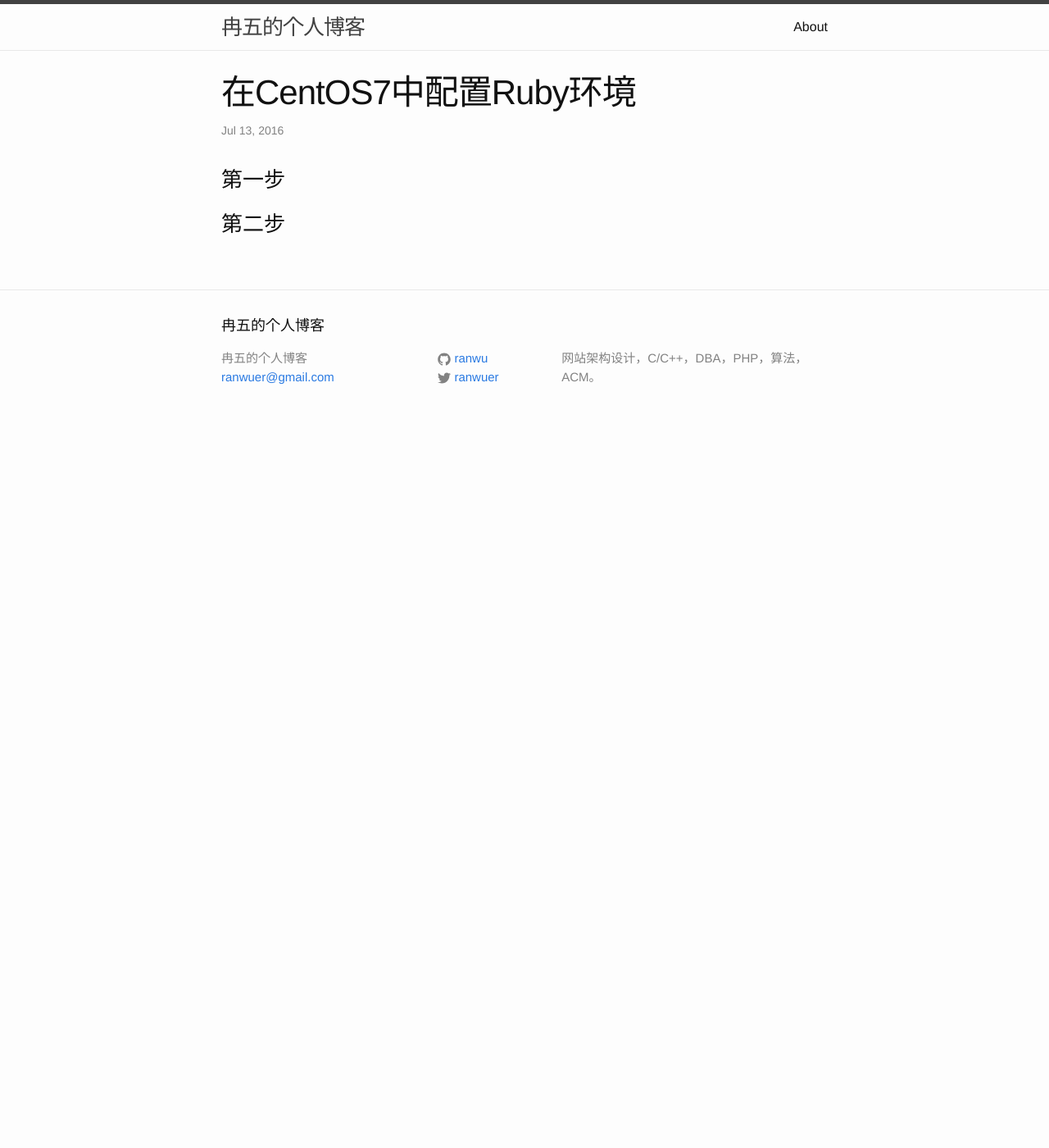
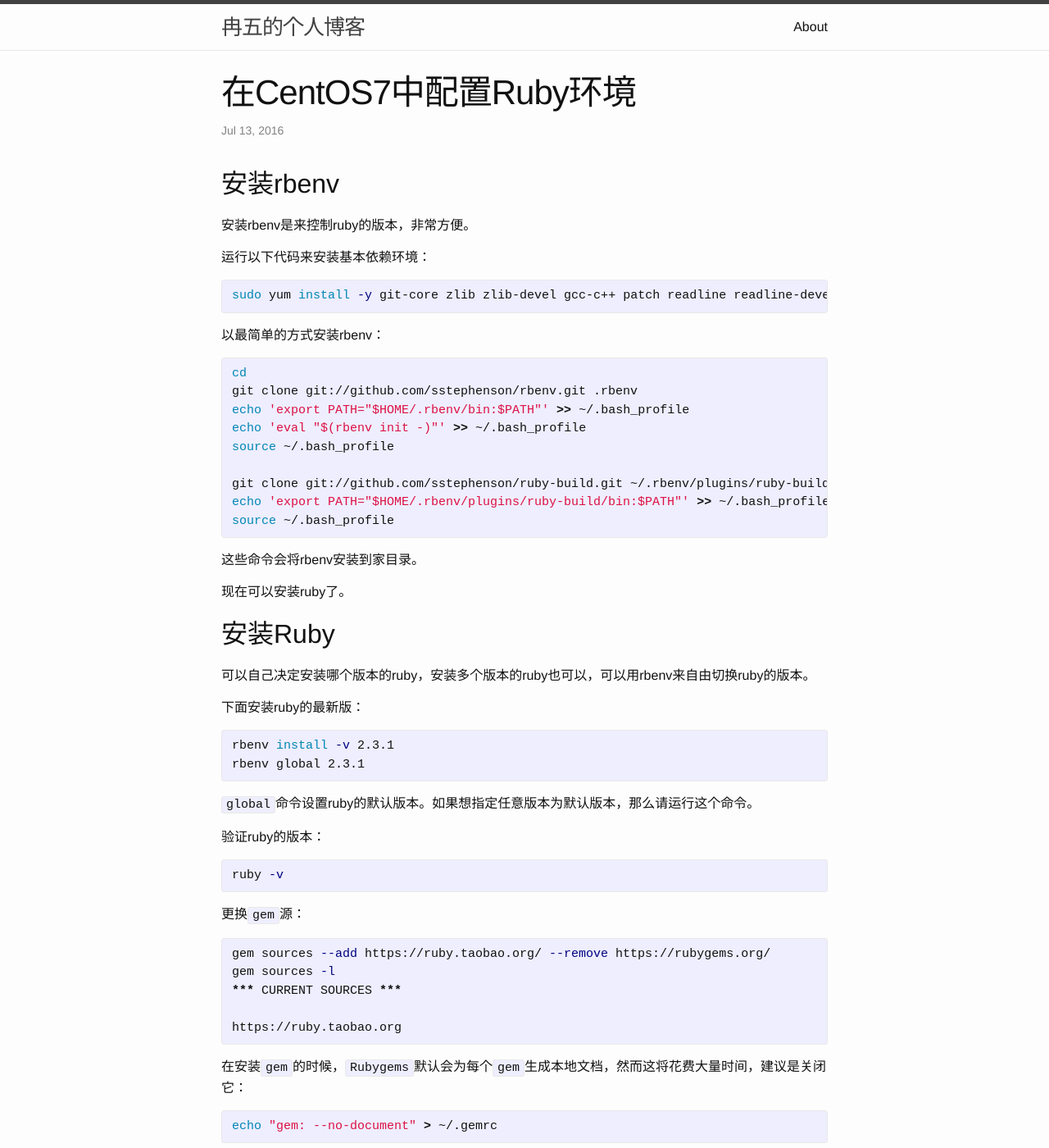
Before and after one commit to ranwu/ranwu.github.io, a Jekyll site: the page built from _posts/2016-07-14-ruby-environment-in-centos7.md, in a window 1280 px wide and 1400 px high. Shown: the whole window at 82% size. Built offline with Jekyll 4.4.1, drawn with Linux system fonts in a browser that asks for light colours; some of the changed text lies outside the part shown.

Commit message:
在Centos7中配置Ruby环境

```diff
--- a/_posts/2016-07-14-ruby-environment-in-centos7.md
+++ b/_posts/2016-07-14-ruby-environment-in-centos7.md
@@ -3,8 +3,123 @@ layout: post
 title:  "在CentOS7中配置Ruby环境"
 date:   2016-07-14 01:07:33 +0800
 categories: work
+tags: ruby, ruby on rails, nodejs
+excerpt: 本文主要介绍了Ruby on Rails在Centos7环境下的搭建，主要运用了rbenv来管理和安装ruby。同时也介绍了Nodejs的安装方法，主要参考了官方的安装方法，使用nvm来管理和安装Nodejs，也是非常简单的，希望对大家有用！
 ---
 
-### 第一步
+## 安装rbenv
+安装rbenv是来控制ruby的版本，非常方便。
 
-### 第二步
+运行以下代码来安装基本依赖环境：
+{% highlight shell %}
+sudo yum install -y git-core zlib zlib-devel gcc-c++ patch readline readline-devel libyaml-devel libffi-devel openssl-devel make bzip2 autoconf automake libtool bison curl sqlite-devel
+{% endhighlight %}
+
+以最简单的方式安装rbenv：
+{% highlight shell %}
+cd
+git clone git://github.com/sstephenson/rbenv.git .rbenv
+echo 'export PATH="$HOME/.rbenv/bin:$PATH"' >> ~/.bash_profile
+echo 'eval "$(rbenv init -)"' >> ~/.bash_profile
+source ~/.bash_profile
+
+git clone git://github.com/sstephenson/ruby-build.git ~/.rbenv/plugins/ruby-build
+echo 'export PATH="$HOME/.rbenv/plugins/ruby-build/bin:$PATH"' >> ~/.bash_profile
+source ~/.bash_profile
+{% endhighlight %}
+
+这些命令会将rbenv安装到家目录。
+
+现在可以安装ruby了。
+
+## 安装Ruby
+可以自己决定安装哪个版本的ruby，安装多个版本的ruby也可以，可以用rbenv来自由切换ruby的版本。
+
+下面安装ruby的最新版：
+{% highlight shell %}
+rbenv install -v 2.3.1
+rbenv global 2.3.1
+{% endhighlight %}
+
+`global`命令设置ruby的默认版本。如果想指定任意版本为默认版本，那么请运行这个命令。
+
+验证ruby的版本：
+{% highlight shell %}
+ruby -v
+{% endhighlight %}
+
+更换`gem`源：
+{% highlight shell %}
+gem sources --add https://ruby.taobao.org/ --remove https://rubygems.org/
+gem sources -l
+*** CURRENT SOURCES ***
+
+https://ruby.taobao.org
+{% endhighlight %}
+
+在安装`gem`的时候，`Rubygems`默认会为每个`gem`生成本地文档，然而这将花费大量时间，建议是关闭它：
+
+{% highlight shell %}
+echo "gem: --no-document" > ~/.gemrc
+{% endhighlight %}
+
+安装`bundler gem`来管理应用依赖：
+{% highlight shell %}
+gem install bundler
+{% endhighlight%}
+
+## 安装Rails
+安装`rails 5.0`
+{% highlight shell %}
+gem install rails -v 5.0.0
+{% endhighlight%}
+
+如果你安装了新版本的`Ruby`或包含命令`gem`，那么需要执行`rehash`子命令，作用是为所有被`rbenv`所知道的`Ruby`命令安装中间件（shims）：
+{% highlight shell %}
+rbenv rehash
+{% endhighlight%}
+
+查看`rails`的版本
+{% highlight shell %}
+rails -v
+{% endhighlight%}
+
+## 安装JavaScript运行时环境
+有些`Rails`功能需要JavaScript运行环境，比如`Asset Pipeline`。
+
+安装nvm
+: Node Version Manager，管理`Nodejs`的版本（推荐的做法）
+
+{% highlight shell %}
+curl -o- https://raw.githubusercontent.com/creationix/nvm/v0.31.3/install.sh | bash
+source ~/.bashrc
+{% endhighlight%}
+
+检验是否安装成功
+{% highlight shell %}
+command -v nvm
+
+//nvm --version 查看版本号
+{% endhighlight%}
+当敲完上面的字符后，如果输出`nvm`，说明安装成功。
+
+安装最新版的`Nodejs`：
+{% highlight shell %}
+nvm install node
+
+//或者安装特定版本的node
+nvm install node 4.4.7
+{% endhighlight%}
+
+使用此版本的`node`
+{% highlight shell %}
+nvm use node
+
+//或者使用特定版本的node
+nvm use node 4.4.7
+{% endhighlight%}
+
+查看`Nodejs`版本号
+{% highlight shell %}
+node -v
+{% endhighlight%}
```
